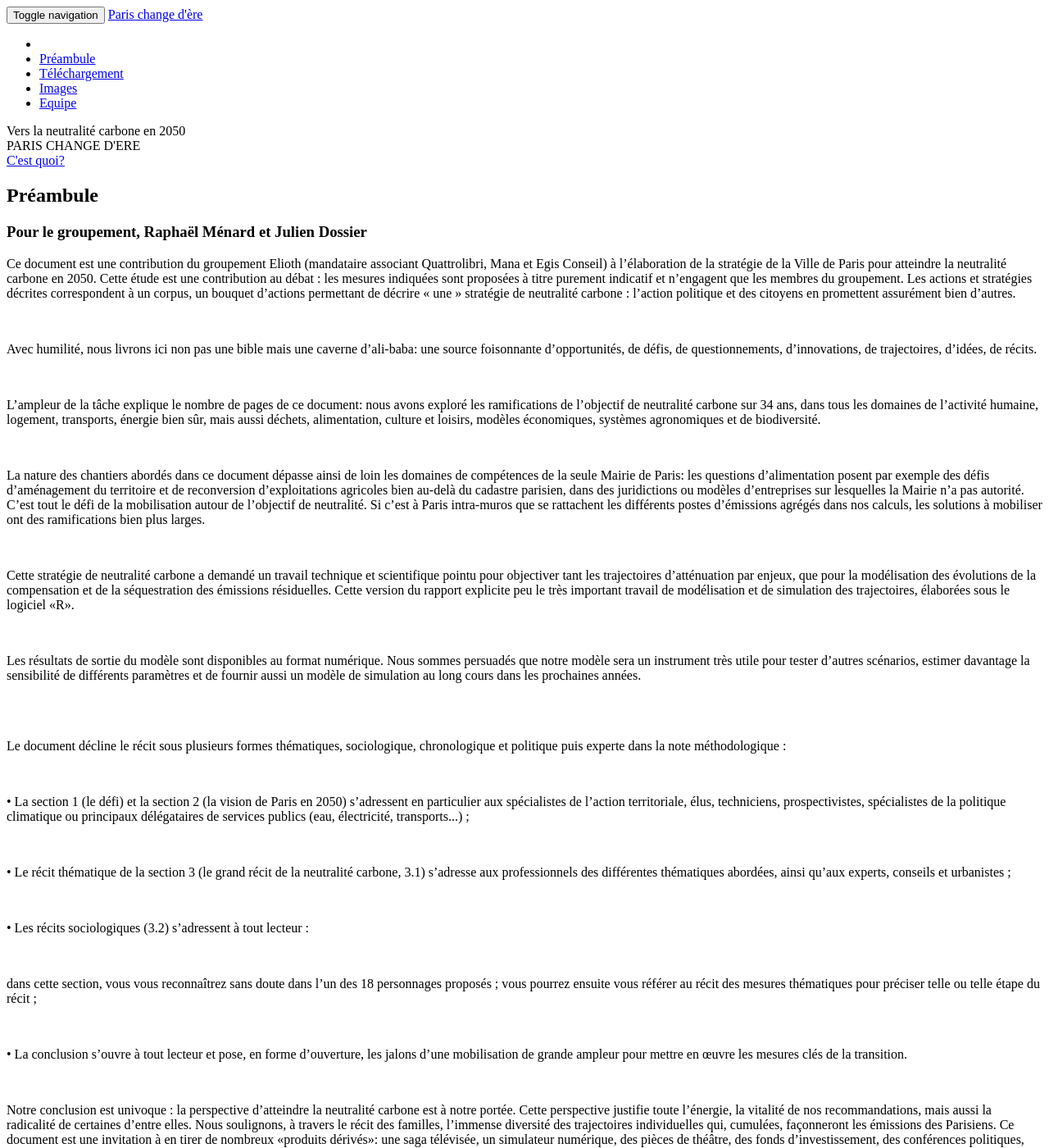
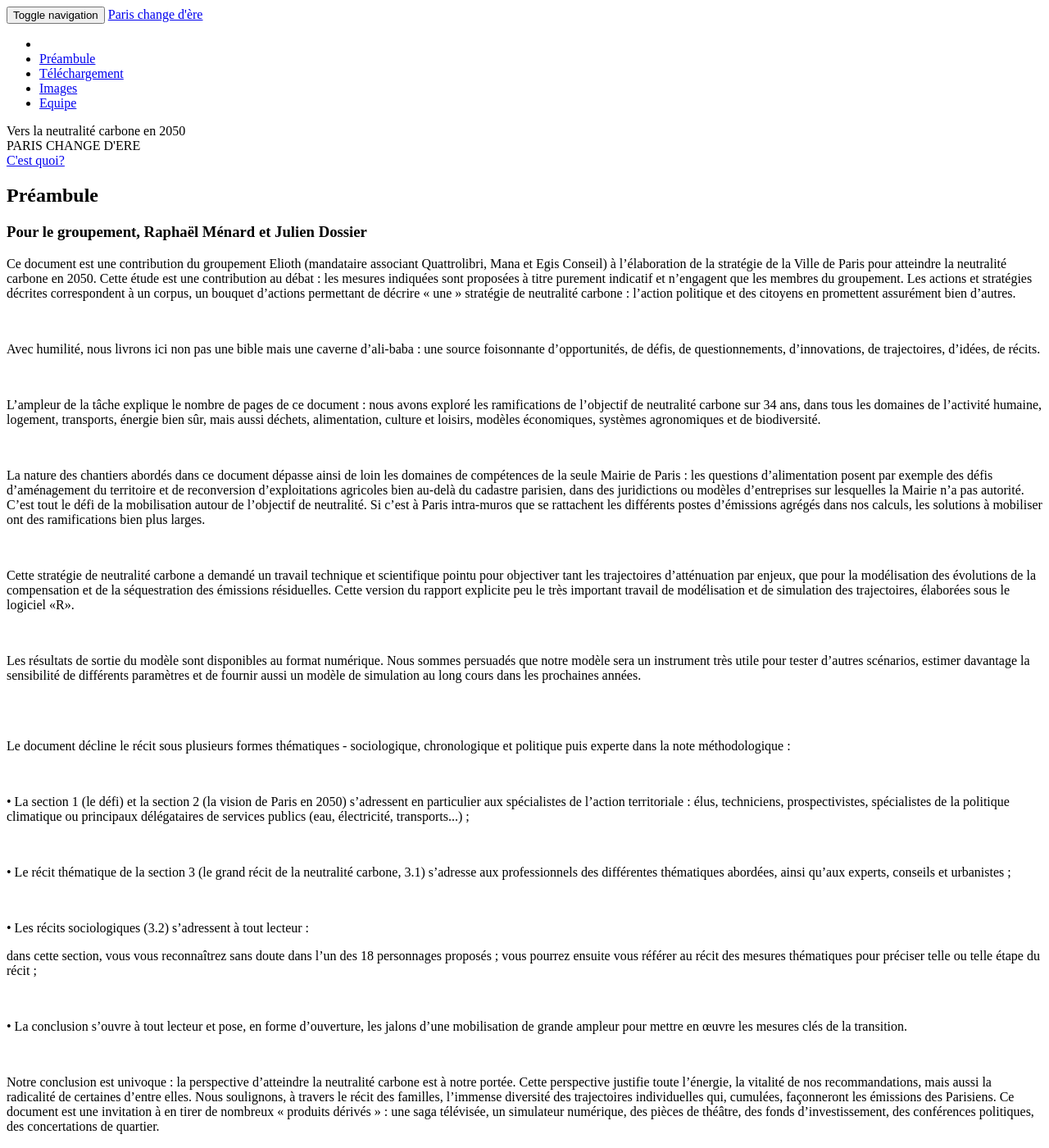
Before and after one commit to Alliages/alliages.github.io, a Jekyll site: the page built from index.html, in a window 1280 px wide and 1400 px high. Shown: the whole window at 82% size. Built offline with Jekyll 4.4.1, drawn with Linux system fonts in a browser that asks for light colours; some web fonts are replaced; some of the changed text lies outside the part shown.

Commit message:
Add files via upload

```diff
--- a/_includes/about.html
+++ b/_includes/about.html
@@ -10,11 +10,11 @@
             <div class="row">
                 <p class="text-muted">Ce document est une contribution du groupement Elioth (mandataire associant Quattrolibri, Mana et Egis Conseil) à l’élaboration de la stratégie de la Ville de Paris pour atteindre la neutralité carbone en 2050. Cette étude est une contribution au débat : les mesures indiquées sont proposées à titre purement indicatif et n’engagent que les membres du groupement. Les actions et stratégies décrites correspondent à un corpus, un bouquet d’actions permettant de décrire « une » stratégie de neutralité carbone : l’action politique et des citoyens en promettent assurément bien d’autres.
 </p></br><p class="text-muted">
-Avec humilité, nous livrons ici non pas une bible mais une caverne d’ali-baba: une source foisonnante d’opportunités, de défis, de questionnements, d’innovations, de trajectoires, d’idées, de récits.
+Avec humilité, nous livrons ici non pas une bible mais une caverne d’ali-baba : une source foisonnante d’opportunités, de défis, de questionnements, d’innovations, de trajectoires, d’idées, de récits.
 </p></br><p class="text-muted">
-L’ampleur de la tâche explique le nombre de pages de ce document: nous avons exploré les ramifications de l’objectif de neutralité carbone sur 34 ans, dans tous les domaines de l’activité humaine, logement, transports, énergie bien sûr, mais aussi déchets, alimentation, culture et loisirs, modèles économiques, systèmes agronomiques et de biodiversité.
+L’ampleur de la tâche explique le nombre de pages de ce document : nous avons exploré les ramifications de l’objectif de neutralité carbone sur 34 ans, dans tous les domaines de l’activité humaine, logement, transports, énergie bien sûr, mais aussi déchets, alimentation, culture et loisirs, modèles économiques, systèmes agronomiques et de biodiversité.
 </p></br><p class="text-muted">
-La nature des chantiers abordés dans ce document dépasse ainsi de loin les domaines de compétences de la seule Mairie de Paris: les questions d’alimentation posent par exemple des défis d’aménagement du territoire et de reconversion d’exploitations agricoles bien au-delà du cadastre parisien, dans des juridictions ou modèles d’entreprises sur lesquelles la Mairie n’a pas autorité. C’est tout le défi de la mobilisation autour de l’objectif de neutralité. Si c’est à Paris intra-muros que se rattachent les différents postes d’émissions agrégés dans nos calculs, les solutions à mobiliser ont des ramifications bien plus larges.
+La nature des chantiers abordés dans ce document dépasse ainsi de loin les domaines de compétences de la seule Mairie de Paris : les questions d’alimentation posent par exemple des défis d’aménagement du territoire et de reconversion d’exploitations agricoles bien au-delà du cadastre parisien, dans des juridictions ou modèles d’entreprises sur lesquelles la Mairie n’a pas autorité. C’est tout le défi de la mobilisation autour de l’objectif de neutralité. Si c’est à Paris intra-muros que se rattachent les différents postes d’émissions agrégés dans nos calculs, les solutions à mobiliser ont des ramifications bien plus larges.
 </p></br><p class="text-muted">
 Cette stratégie de neutralité carbone a demandé un travail technique et scientifique pointu pour objectiver tant les trajectoires d’atténuation par enjeux, que pour la modélisation des évolutions de la compensation et de la séquestration des émissions résiduelles. Cette version du rapport explicite peu le très important travail de modélisation et de simulation des trajectoires, élaborées sous le logiciel «R».
 </p></br><p class="text-muted">
@@ -22,19 +22,19 @@ Les résultats de sortie du modèle sont disponibles au format numérique. Nous
 </p></br></br><p class="text-muted">
 
 
-Le document décline le récit sous plusieurs formes thématiques, sociologique, chronologique et politique puis experte dans la note méthodologique :
+Le document décline le récit sous plusieurs formes thématiques - sociologique, chronologique et politique puis experte dans la note méthodologique :
 </p></br><p class="text-muted">
-• La section 1 (le défi) et la section 2 (la vision de Paris en 2050) s’adressent en particulier aux spécialistes de l’action territoriale, élus, techniciens, prospectivistes, spécialistes de la politique climatique ou principaux délégataires de services publics (eau, électricité, transports...) ;
+• La section 1 (le défi) et la section 2 (la vision de Paris en 2050) s’adressent en particulier aux spécialistes de l’action territoriale : élus, techniciens, prospectivistes, spécialistes de la politique climatique ou principaux délégataires de services publics (eau, électricité, transports...) ;
 </p></br><p class="text-muted">
 • Le récit thématique de la section 3 (le grand récit de la neutralité carbone, 3.1) s’adresse aux professionnels des différentes thématiques abordées, ainsi qu’aux experts, conseils et urbanistes ;
 </p></br><p class="text-muted">
 • Les récits sociologiques (3.2) s’adressent à tout lecteur :
-</p></br><p class="text-muted">
+</p><p class="text-muted">
 dans cette section, vous vous reconnaîtrez sans doute dans l’un des 18 personnages proposés ; vous pourrez ensuite vous référer au récit des mesures thématiques pour préciser telle ou telle étape du récit ;
 </p></br><p class="text-muted">
 • La conclusion s’ouvre à tout lecteur et pose, en forme d’ouverture, les jalons d’une mobilisation de grande ampleur pour mettre en œuvre les mesures clés de la transition.
 </p></br><p class="text-muted">
-Notre conclusion est univoque : la perspective d’atteindre la neutralité carbone est à notre portée. Cette perspective justifie toute l’énergie, la vitalité de nos recommandations, mais aussi la radicalité de certaines d’entre elles. Nous soulignons, à travers le récit des familles, l’immense diversité des trajectoires individuelles qui, cumulées, façonneront les émissions des Parisiens. Ce document est une invitation à en tirer de nombreux «produits dérivés»: une saga télévisée, un simulateur numérique, des pièces de théâtre, des fonds d’investissement, des conférences politiques, des concertations de quartier.</p>
+Notre conclusion est univoque : la perspective d’atteindre la neutralité carbone est à notre portée. Cette perspective justifie toute l’énergie, la vitalité de nos recommandations, mais aussi la radicalité de certaines d’entre elles. Nous soulignons, à travers le récit des familles, l’immense diversité des trajectoires individuelles qui, cumulées, façonneront les émissions des Parisiens. Ce document est une invitation à en tirer de nombreux « produits dérivés » : une saga télévisée, un simulateur numérique, des pièces de théâtre, des fonds d’investissement, des conférences politiques, des concertations de quartier.</p>
                          </div>
         </div>
     </section>
--- a/_includes/footer.html
+++ b/_includes/footer.html
@@ -12,6 +12,14 @@
                         {% endfor %}
                     </ul>
                 </div>
+				<div class="col-md-4">
+                    <ul class="list-inline quicklinks">
+                        <li><a href="https://github.com/y7kim/agency-jekyll-theme">Powered by Jekyll</a>
+                        </li>
+                        <li><a href="http://alliages.flavors.me/">made by Guillaume Meunier</a>
+                        </li>
+                    </ul>
+                </div>
             </div>
         </div>
     </footer>
--- a/_includes/modals.html
+++ b/_includes/modals.html
@@ -10,26 +10,12 @@
             </div>
             <div class="container">
                 <div class="row">
-                    <div class="col-lg-8 col-lg-offset-2">
+                    <div class="col-xl-8 col-lg-offset-2">
                         <div class="modal-body">
                             <h2>{{ post.title }}</h2>
                             <hr class="star-primary">
                             <img src="img/portfolio/{{ post.img }}" class="img-responsive img-centered" alt="{{ post.alt }}">
                             <p>{{ post.description }}</p>
-                            <ul class="list-inline item-details">
-                                <li>Client:
-                                    <strong><a href="http://startbootstrap.com">{{ post.client }}</a>
-                                    </strong>
-                                </li>
-                                <li>Date:
-                                    <strong><a href="http://startbootstrap.com">{{ post.project-date }}</a>
-                                    </strong>
-                                </li>
-                                <li>Service:
-                                    <strong><a href="http://startbootstrap.com">{{ post.category }}</a>
-                                    </strong>
-                                </li>
-                            </ul>
                             <button type="button" class="btn btn-default" data-dismiss="modal"><i class="fa fa-times"></i> Close</button>
                         </div>
                     </div>
--- a/_includes/services.html
+++ b/_includes/services.html
@@ -14,7 +14,7 @@
                         <i class="fa fa-list fa-stack-1x fa-inverse"></i>
                     </span>
                     <h4 class="service-heading">Verbatims</h4>
-                    <p class="text-muted">des textes d'experts</p>
+                    <p class="text-muted">Des textes d'experts</p>
                 </div>
                 <div class="col-md-4">
                     <span class="fa-stack fa-4x">
```
